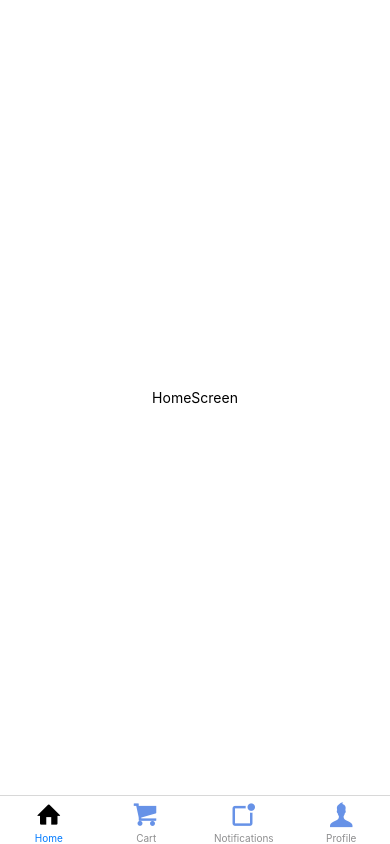
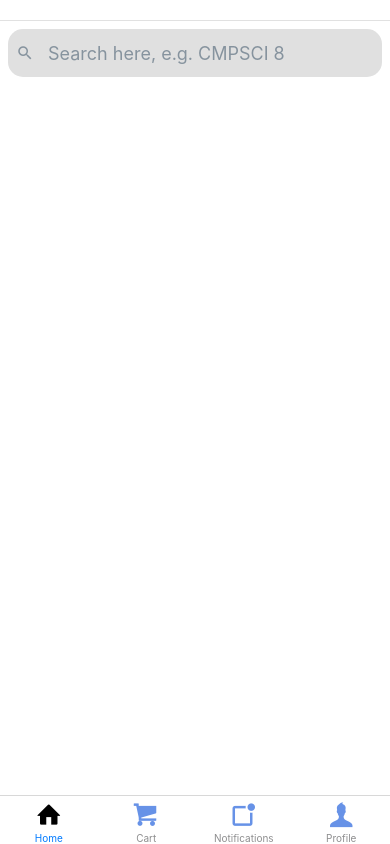
Before and after one commit to ucsb-cs184-f24/team04-GOLDTracker, a React Native app in the folder GOLDTracker/: screen /Home in a window 390 px wide. Built offline with nearby package versions, Linux system fonts and the light colour scheme.

Commit message:
added search bar and api handling

```diff
--- a/GOLDTracker/babel.config.js
+++ b/GOLDTracker/babel.config.js
@@ -2,5 +2,11 @@ module.exports = function(api) {
   api.cache(true);
   return {
     presets: ['babel-preset-expo'],
+    plugins: [
+      ['module:react-native-dotenv', {
+        moduleName: '@env',
+        path: '.env',
+      }],
+    ],
   };
 };
--- a/GOLDTracker/src/screen/HomeScreen.js
+++ b/GOLDTracker/src/screen/HomeScreen.js
@@ -6,11 +6,12 @@ import {
     Text,
     TextInput,
     TouchableOpacity,
-    FlatList,
     Image,
     View,
-    ToastAndroid,
 } from "react-native";
+
+import { SearchBar } from 'react-native-elements';
+import { API_KEY, API_URL } from '@env';
 
 import { useBottomTabBarHeight } from "@react-navigation/bottom-tabs"; //navigation
 import Entypo from "@expo/vector-icons/Entypo"; //icon
@@ -19,10 +20,79 @@ import { COLORS, FONTFAMILY, FONTSIZE, SPACING } from "../theme/theme"; //local
 
 
 const HomeScreen = ({ navigation }) => {
+    const [search, setSearch] = useState('');
+    const [results, setResults] = useState([]);
+    const [errorMessage, setErrorMessage] = useState('');
+
+    const updateSearch = (searchText) => {
+        setSearch(searchText);
+    };
+
+
+    const handleSearchSubmit = async () => {
+        if (search.trim()) {
+            try {
+                const quarter = '20244';
+                const response = await fetch(`${API_URL}?quarter=${quarter}&courseId=${encodeURIComponent(search)}&includeClassSections=true`, {
+                    method: 'GET',
+                    headers: {
+                        'ucsb-api-key': `${API_KEY}`,
+                        'Content-Type': 'application/json',
+                    },
+                });
+                console.log("API send:", response);
+                const data = await response.json();
+
+                console.log("API Response:", JSON.stringify(data, null, 2));
+
+
+                if (data.classes && data.classes.length > 0) {
+                    setResults(data.classes);
+                    setErrorMessage('');
+                } else {
+                    setResults([]);
+                    setErrorMessage('No classes found for the given course ID.');
+                }
+            } catch (error) {
+                console.error("Error fetching data:", error);
+                setResults([]);
+                setErrorMessage('An error occurred while fetching data.');
+            }
+        }
+    };
+
     return (
         <View style={styles.container}>
-        <Text>HomeScreen</Text>
-        <StatusBar style="auto" />
+            <SearchBar
+                placeholder="Search here, e.g. CMPSCI 8"
+                onChangeText={updateSearch}
+                value={search}
+                lightTheme
+                round
+                containerStyle={styles.searchBarContainer}
+                inputContainerStyle={styles.searchInputContainer}
+                onSubmitEditing={handleSearchSubmit}
+                returnKeyType="search"
+            />
+            {errorMessage ? ( // Display error message if there is one
+                <View style={styles.errorBox}>
+                    <Text style={styles.errorMessage}>{errorMessage}</Text>
+                </View>
+            ) : (
+                results.length > 0 && (
+                    <View style={styles.infoBox}>
+                        <Text style={styles.title}>{results[0].title}</Text>
+                        <Text style={styles.detail}>Course ID: {results[0].courseId.trim()}</Text>
+                        <Text style={styles.detail}>Department: {results[0].deptCode}</Text>
+                        <Text style={styles.detail}>Units: {results[0].unitsFixed}</Text>
+                        <View style={styles.sectionDetail}>
+                            <Text style={styles.detail}>Total Enrolled: {results[0].classSections[0].enrolledTotal}</Text>
+                            <Text style={styles.detail}>Max Enrolled: {results[0].classSections[0].maxEnroll}</Text>
+                        </View>
+                    </View>
+                )
+            )}
+            <StatusBar style="auto" />
         </View>
     );
 };
@@ -31,9 +101,54 @@ const styles = StyleSheet.create({
     container: {
         flex: 1,
         backgroundColor: '#fff',
-        alignItems: 'center',
-        justifyContent: 'center',
-      },
+    },
+    searchBarContainer: {
+        width: '100%',
+        backgroundColor: 'transparent',
+        borderBottomWidth: 0,
+        position: 'absolute',
+        top: 20,
+        zIndex: 1,
+    },
+    searchInputContainer: {
+        backgroundColor: '#e0e0e0',
+    },
+    infoBox: {
+        backgroundColor: '#f0f8ff',
+        padding: 15,
+        borderRadius: 8,
+        margin: 10,
+        marginTop: 90,
+        elevation: 2,
+        shadowColor: '#000',
+        shadowOffset: { width: 0, height: 2 },
+        shadowOpacity: 0.3,
+        shadowRadius: 4,
+    },
+    title: {
+        fontSize: 18,
+        fontWeight: 'bold',
+    },
+    detail: {
+        fontSize: 14,
+        marginVertical: 2,
+    },
+    item: {
+        padding: 15,
+        borderBottomWidth: 1,
+        borderBottomColor: '#ddd',
+    },
+    errorBox: {
+        backgroundColor: '#ffe6e6', // Light red background
+        padding: 15,
+        borderRadius: 8,
+        margin: 10,
+        marginTop: 90,
+    },
+    errorMessage: {
+        color: '#d9534f', // Red text color
+        textAlign: 'center',
+    },
 });
 
 export default HomeScreen;
```
Also changed, not shown: GOLDTracker/package.json (+6 -1 lines), 2 other files (tests, documents, lock files or other folders).
